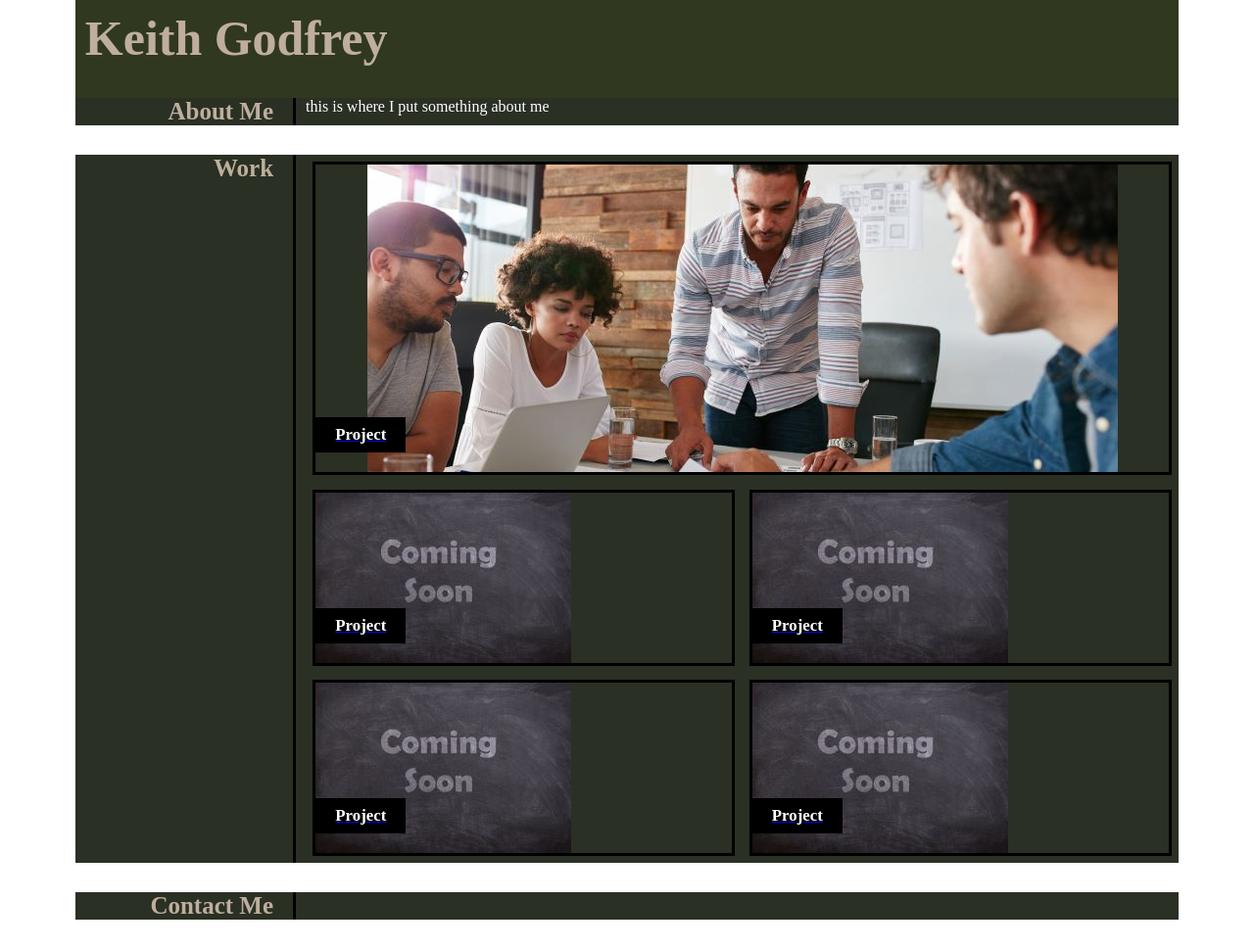
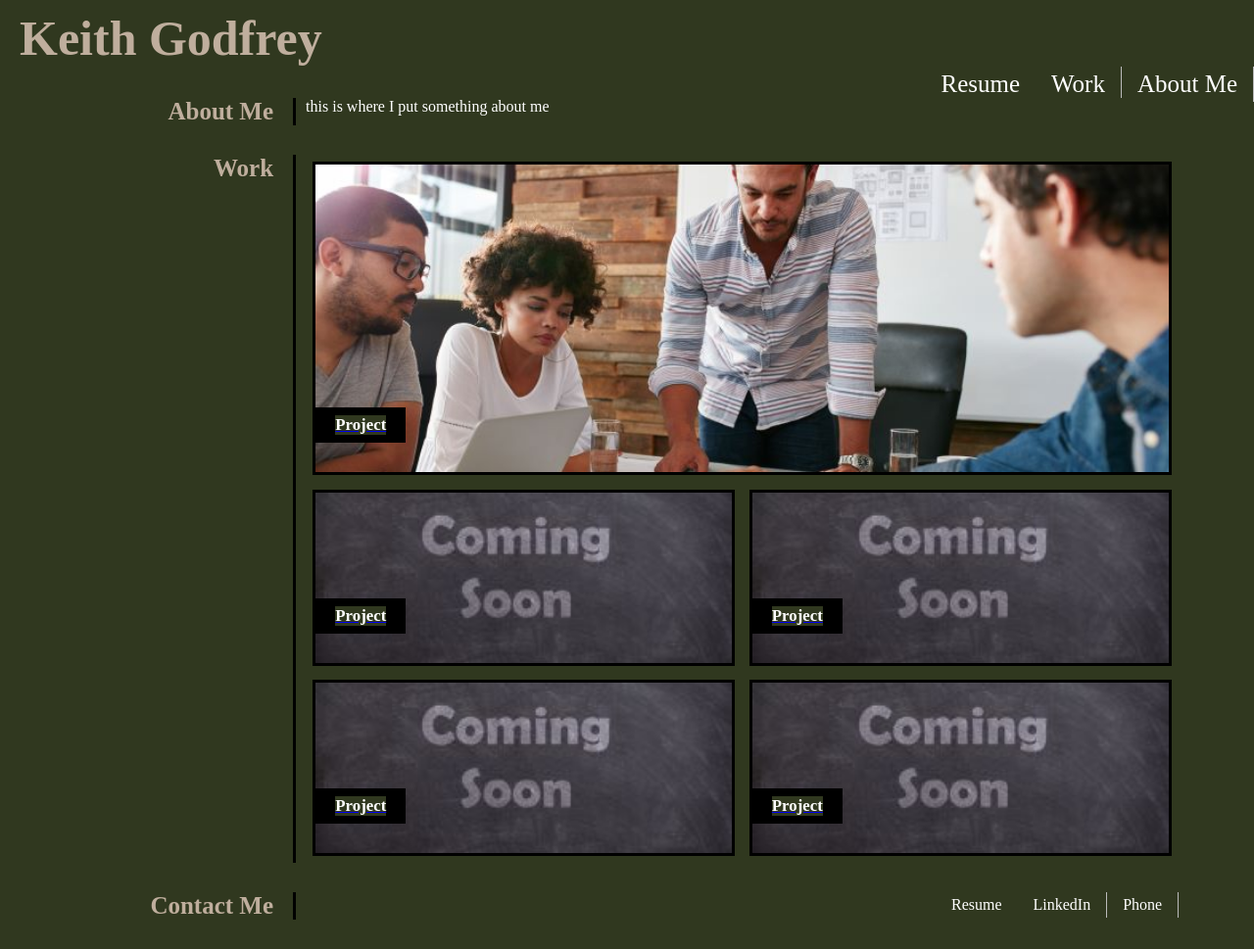
Before and after one commit to Keith-Godfrey/CSS-Portfolio, a plain HTML site: page index.html in a window 1280 px wide. Shown: the whole page at 98% size. Drawn offline with Linux system fonts and the light colour scheme.

Commit message:
added links

```diff
--- a/assets/styles.css
+++ b/assets/styles.css
@@ -1,5 +1,6 @@
 * {
     margin: 0;
+    background-color: #30381F;
     padding: 0;
     box-sizing: border-box;
 }
@@ -8,13 +9,13 @@ p {
 }
 
 header {
-    max-width: 88%;
+    max-width: 100%;
     margin: 0 auto;
     height: 100px;
     background-color: #30381F;
     color: #BFAE9D;
     font-size: 25px;
-    padding-left: 10px;
+    padding-left: 20px;
     padding-top: 10px;
 }
 
@@ -60,7 +61,7 @@ section>div {
     flex-basis: calc(50% - 1em);
     display: flex;
     align-items: flex-end;
-    padding-bottom: 20px;
+    padding-bottom: 30px;
 }
 
 .project:first-child {
@@ -79,10 +80,45 @@ section>div {
     background-image: url(./horiseon3.jpg);
     background-repeat: no-repeat;
     background-position:center;
+    background-size: 100%;
 }
 
 .project-img {
     background-image: url(./chalkboard2.jpg);
     background-repeat: no-repeat;
-    background-attachment:scroll
-    background-size:
+    background-position: center;
+    background-size: 100%;
+}
+
+ul {
+    list-style-type: none;
+    margin: 0;
+    padding: 0;
+    overflow: hidden;
+    background-color: 30381F;
+  }
+
+  li {
+    float: right;
+    border-right:1px solid #bbb;
+  }
+
+  li:last-child {
+    border-right: none;
+  }
+
+  li a {
+    display: block;
+    color: white;
+    text-align: center;
+    padding: 4px 16px;
+    text-decoration: none;
+  }
+
+  li a:hover:not(.active) {
+    background-color: #111;
+  }
+
+  .active {
+    background-color: blue;
+  }
--- a/index.html
+++ b/index.html
@@ -11,13 +11,20 @@
 <body>
   <header class="header">
     <h1>Keith Godfrey</h1>
+    <ul>
+      <li><a href="#about me">About Me</a></li>
+      <li><a href="#work">Work</a></li>
+      <li><a href="#resume">Resume</a></li>
+    </ul>
+
   </header>
 
   <main>
     <section>
       <h2>About Me</h2>
       <div>
-        <p>this is where I put something about me</p>
+        <p>this is where I put something about me
+        </p>
       </div>
     </section>
     <section>
@@ -50,9 +57,17 @@
         </a>
       </div>
     </section>
+  <footer>
     <section>
       <h2>Contact Me</h2>
-      <div></div>
+      <div>
+        <ul>
+          <li><a href="#phone">Phone</a></li>
+          <li><a href="#linkedin">LinkedIn</a></li>
+          <li><a href="#resume">Resume</a></li>
+        </ul>
+      </div>
+    </footer>
     </section>
   </main>
 </body>
```
